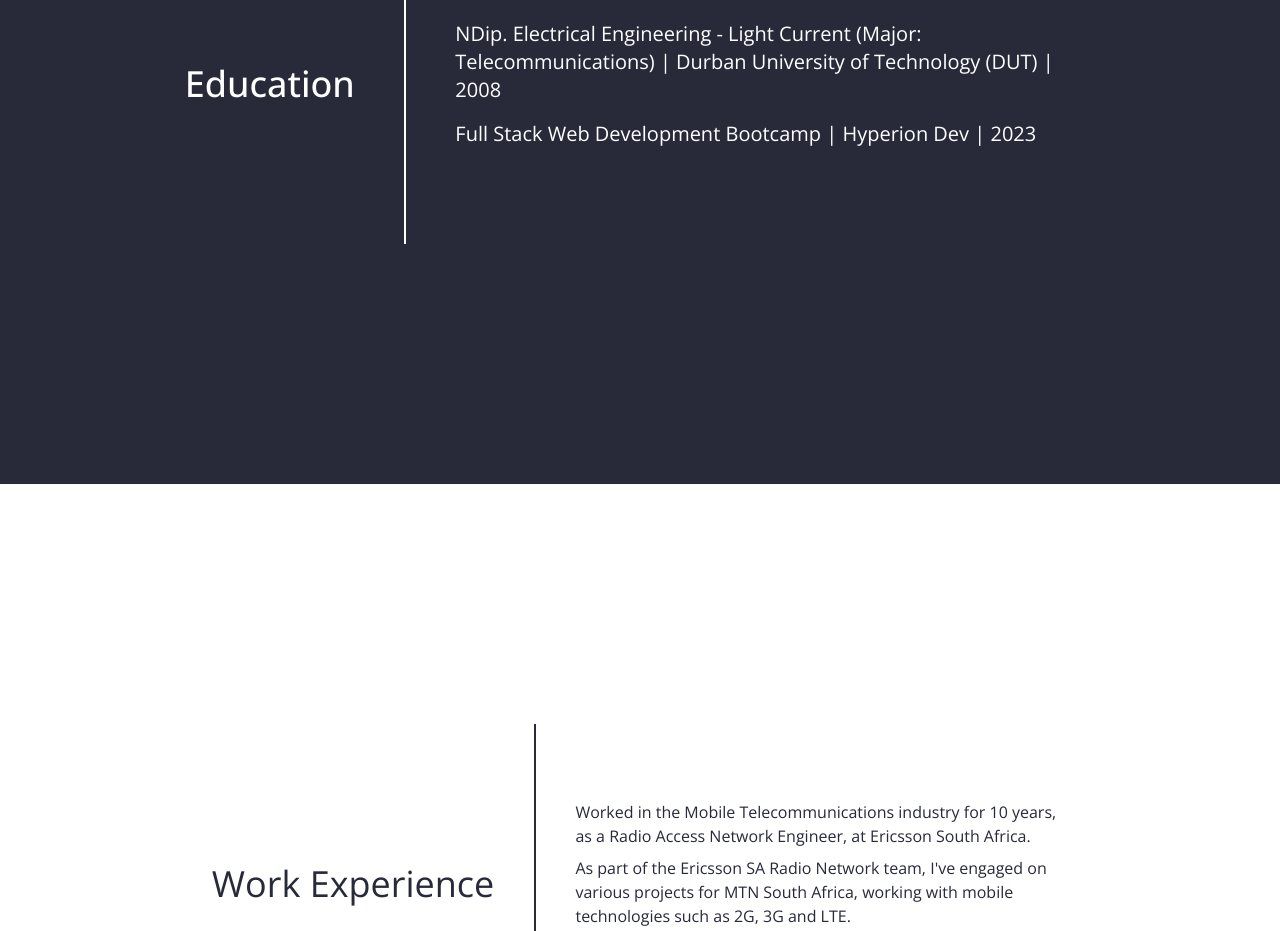
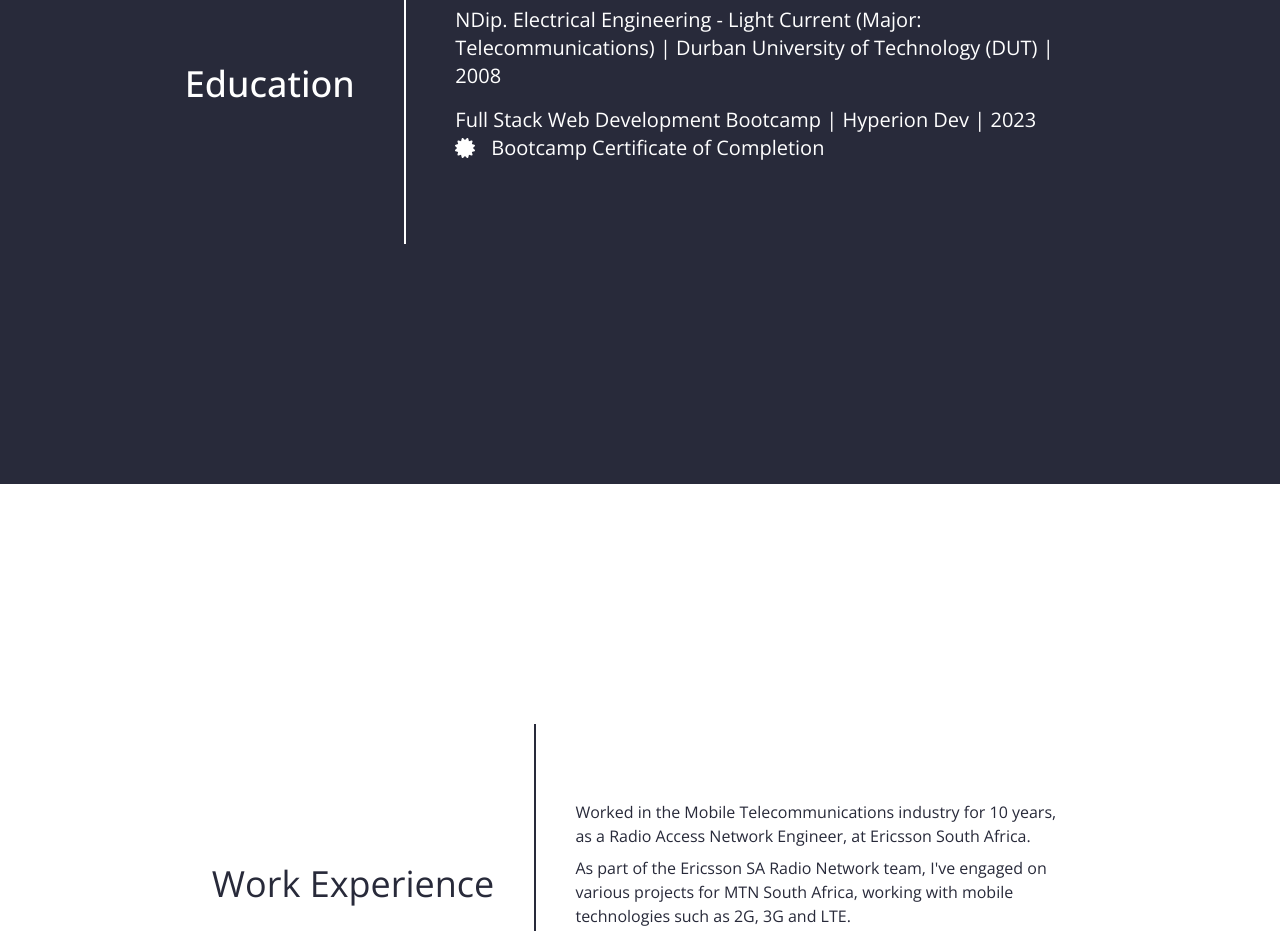
Before and after one commit to kovymun/koveshan-munsami-dev-portfolio, a Next.js app: page /about in a window 1280 px wide. Shown: the part 1180-2111 px from the top of the page. Built offline with nearby package versions, Linux system fonts and the light colour scheme.

Commit message:
Adding Bootcamp Certificate of Completion Link

```diff
--- a/components/about-page-components/Education.js
+++ b/components/about-page-components/Education.js
@@ -1,5 +1,9 @@
 /**DEVELOPER PORTFOLIO EDUCATION DETAILS COMPONENT**/
 /**KINDLY REFER TO THE END OF THIS DOCUMENT FOR ALL REFERENCES**/
+
+import Link from "next/link";
+import { FontAwesomeIcon } from "@fortawesome/react-fontawesome";
+import { faCertificate } from "@fortawesome/free-solid-svg-icons";
 
 /*
 Developer Portfolio - Education details Component:
@@ -22,6 +26,16 @@ export default function Education() {
           <p className="education-qual text-xl">
             Full Stack Web Development Bootcamp | Hyperion Dev | 2023
           </p>
+          <Link
+            className="text-xl"
+            href="https://drive.google.com/file/d/1WohyuONNJbhKnVQesV-FpGmXpv-j9KpN/view?usp=share_link"
+            target="_blank"
+          >
+            <span className="cert-icon mr-4 ">
+              <FontAwesomeIcon icon={faCertificate} />
+            </span>
+            Bootcamp Certificate of Completion
+          </Link>
         </div>
       </div>
     </div>
```
